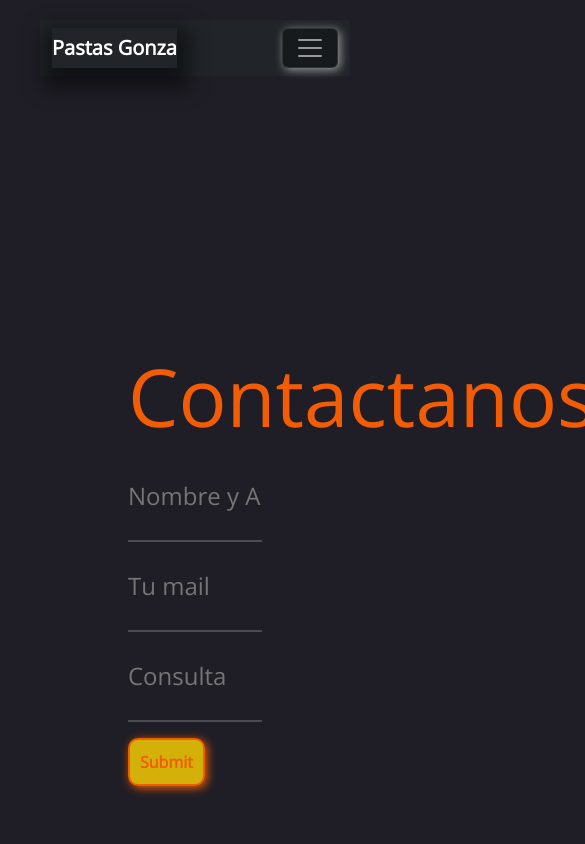
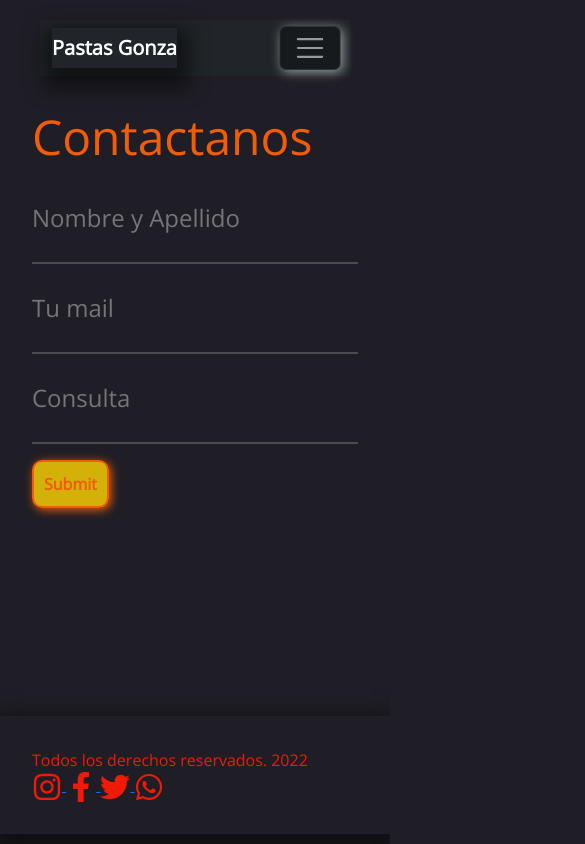
Before and after one commit to HerreraEmilio/PastasGonza, a plain HTML site: page html/contacto.html in a window 390 px wide. In both pictures the pointer is over the button "Toggle navigation". Shown: the top 844 px of the page, 585 px wide, since content can reach past the window. Drawn offline with nearby package versions, Linux system fonts and the light colour scheme.

Commit message:
se modifico titulos y responsive de contacto.html

```diff
--- a/css/style.css
+++ b/css/style.css
@@ -82,11 +82,16 @@ button {
 button:hover {
   background-color: rgb(23, 26, 29);
   transition: all ease 0.3s;
+  -moz-transform: scale(1.1);
+  -webkit-transform: scale(1.1);
+  -o-transform: scale(1.1);
+  -ms-transform: scale(1.1);
+  transform: scale(1.1);
 }
 
 .recetas {
   display: flex;
-  flex-direction:row;
+  flex-direction: row;
   flex-wrap: wrap;
   width: 100%;
   justify-content: space-around;
@@ -95,10 +100,10 @@ button:hover {
   .recetas ul {
     display: none;
   }
-  .recetas__ingredientes{
+  .recetas__ingredientes {
     display: none;
   }
-  .recetas{
+  .recetas {
     display: flex;
     width: 100%;
     justify-content: center;
@@ -126,7 +131,7 @@ article div img {
   margin: 30px 0px;
 }
 
-.boton__recetas{
+.boton__recetas {
   display: flex;
   align-items: center;
 }
@@ -272,7 +277,6 @@ hr {
   color: #f25c05;
 }
 
-
 .tecnicas__titulo {
   font-size: 1.5rem;
   margin: 1rem;
@@ -317,7 +321,7 @@ hr {
   display: flex;
   justify-content: space-between;
   flex-wrap: wrap;
-  margin: 40px;
+  margin-top: 13em;
   box-shadow: 2px 10px 20px 10px rgba(0, 0, 0, 0.5);
   align-items: center;
   padding: 2rem;
@@ -366,7 +370,7 @@ hr {
 }
 
 .contacto {
-  margin: 17rem 8rem;
+  margin: 2rem
 }
 
 .contacto__submit {
@@ -380,7 +384,20 @@ hr {
   background-color: #f2cb05da;
   margin-top: 1rem;
 }
+.contacto__submit:hover{
+  -moz-transform: scale(1.1);
+  -webkit-transform: scale(1.1);
+  -o-transform: scale(1.1);
+  -ms-transform: scale(1.1);
+  transform: scale(1.1);
+
+}
 
 .recetas__foto {
   width: 600px;
 }
+
+.contactanos__titulo h1{
+  font-size: 3em;
+
+}
--- a/html/contacto.html
+++ b/html/contacto.html
@@ -80,7 +80,7 @@
     </header>
     <main>
       <section class="contacto">
-        <div><h1>Contactanos</h1></div>
+        <div class="contactanos__titulo"><h1>Contactanos</h1></div>
         <form>
           <input type="text" class="contacto__input" placeholder="Nombre y Apellido"/>
           <input type="text" class="contacto__input" placeholder="Tu mail"/>
```
